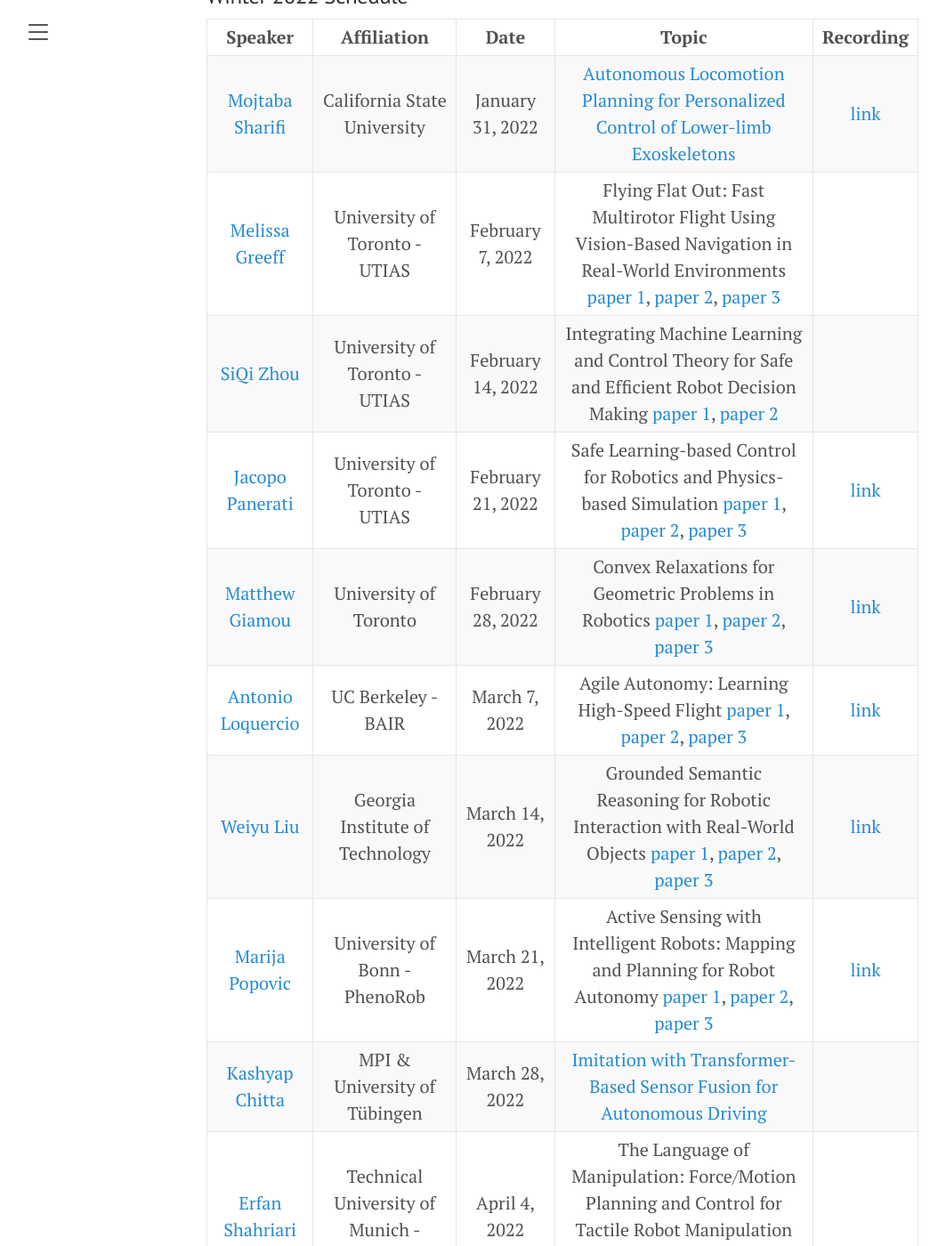
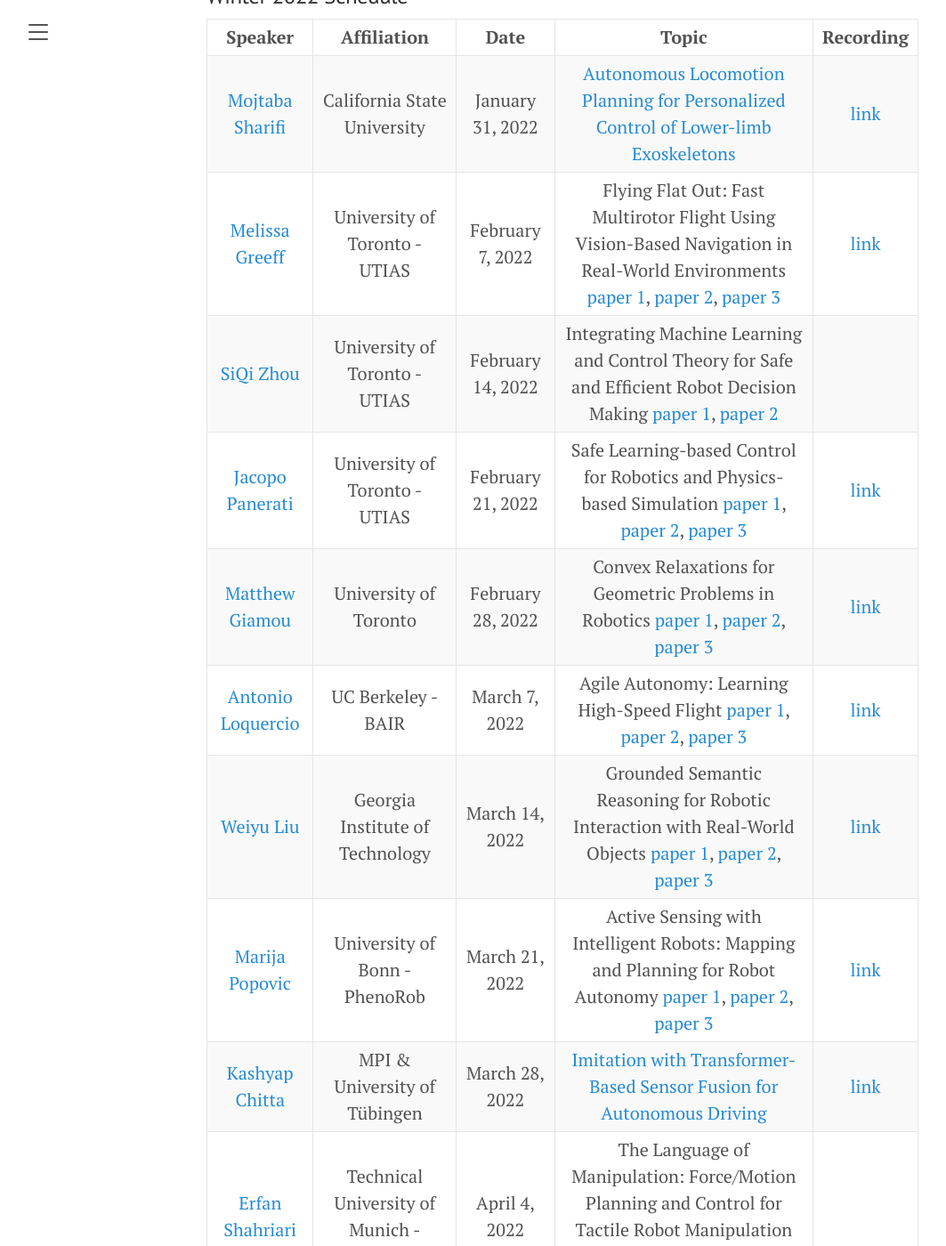
Before and after one commit to uoft-cs-robotics/toronto-air, a Jekyll site: the page built from index.md, in a window 1280 px wide and 1400 px high, scrolled down 1044 px. Shown: the whole window at 89% size, without its empty margins (8-1071 px from the left). Built offline with Jekyll 4.4.1, drawn with Linux system fonts in a browser that asks for light colours; our own code applies the rules of GitHub Pages for plain Markdown files.

Commit message:
added link to videos

```diff
--- a/index.md
+++ b/index.md
@@ -56,14 +56,14 @@ Past talks are also available on our [YouTube Channel](https://www.youtube.com/c
 | Speaker      | Affiliation | Date      | Topic |    Recording     |
 | :----:       |    :----:   |        :----: |     :----: |       :----: |
 |[Mojtaba Sharifi](https://sites.google.com/ualberta.ca/mojtabasharifi/)| California State University | January 31, 2022| [Autonomous Locomotion Planning for Personalized Control of Lower-limb Exoskeletons](https://ieeexplore.ieee.org/abstract/document/9520273)| [link](https://youtu.be/L0YIDZHOZc0) |
-|[Melissa Greeff](https://www.linkedin.com/in/melissagreeff)| University of Toronto - UTIAS | February 7, 2022| Flying Flat Out: Fast Multirotor Flight Using Vision-Based Navigation in Real-World Environments [paper 1](https://arxiv.org/abs/2109.15174), [paper 2](https://doi.org/10.1109/CDC45484.2021.9683661), [paper 3](https://doi.org/10.1016/j.ifacol.2020.12.2411) |  |
+|[Melissa Greeff](https://www.linkedin.com/in/melissagreeff)| University of Toronto - UTIAS | February 7, 2022| Flying Flat Out: Fast Multirotor Flight Using Vision-Based Navigation in Real-World Environments [paper 1](https://arxiv.org/abs/2109.15174), [paper 2](https://doi.org/10.1109/CDC45484.2021.9683661), [paper 3](https://doi.org/10.1016/j.ifacol.2020.12.2411) | [link](https://youtu.be/5xG43lORMWw) |
 |[SiQi Zhou](http://siqizhou.com/)| University of Toronto - UTIAS | February 14, 2022| Integrating Machine Learning and Control Theory for Safe and Efficient Robot Decision Making [paper 1](https://journals.sagepub.com/doi/abs/10.1177/0278364920953902), [paper 2](https://ieeexplore.ieee.org/abstract/document/9632405) |  |
 |[Jacopo Panerati](https://jacopopanerati.github.io/)| University of Toronto - UTIAS | February 21, 2022| Safe Learning-based Control for Robotics and Physics-based Simulation [paper 1](https://arxiv.org/abs/2109.06325), [paper 2](https://arxiv.org/abs/2108.06266), [paper 3](https://arxiv.org/abs/2103.02142) | [link](https://youtu.be/iwneE9LGXf4) |
 |[Matthew Giamou](https://mattgiamou.ca/)| University of Toronto | February 28, 2022 | Convex Relaxations for Geometric Problems in Robotics [paper 1](https://arxiv.org/abs/2108.13720), [paper 2](https://arxiv.org/abs/2109.03374), [paper 3](http://www.roboticsproceedings.org/rss16/p007.html) | [link](https://youtu.be/yRpSAKAjAtE) |
 |[Antonio Loquercio](https://antonilo.github.io/) | UC Berkeley - BAIR  | March 7, 2022 | Agile Autonomy: Learning High-Speed Flight [paper 1](https://www.science.org/doi/10.1126/scirobotics.abg5810), [paper 2](https://arxiv.org/abs/2006.05768), [paper 3](https://arxiv.org/abs/2009.00563) | [link](https://youtu.be/5BA1Wm6SWQY) |
 |[Weiyu Liu](http://weiyuliu.com/) | Georgia Institute of Technology | March 14, 2022 | Grounded Semantic Reasoning for Robotic Interaction with Real-World Objects [paper 1](http://www.roboticsproceedings.org/rss17/p035.html), [paper 2](https://arxiv.org/abs/2011.06431), [paper 3](https://arxiv.org/abs/2110.10189)  | [link](https://youtu.be/wPZGifNvyS0) |
 |[Marija Popovic](https://mpopovic.io/) | University of Bonn - PhenoRob | March 21, 2022 | Active Sensing with Intelligent Robots: Mapping and Planning for Robot Autonomy [paper 1](https://link.springer.com/article/10.1007/s10514-020-09903-2), [paper 2](https://arxiv.org/abs/2109.13570), [paper 3](https://arxiv.org/abs/2109.14257) | [link](https://youtu.be/_1KlCTumt3Q) |
-|[Kashyap Chitta](https://kashyap7x.github.io/) | MPI & University of Tübingen | March 28, 2022 | [Imitation with Transformer-Based Sensor Fusion for Autonomous Driving](https://openaccess.thecvf.com/content/CVPR2021/html/Prakash_Multi-Modal_Fusion_Transformer_for_End-to-End_Autonomous_Driving_CVPR_2021_paper.html) | |
+|[Kashyap Chitta](https://kashyap7x.github.io/) | MPI & University of Tübingen | March 28, 2022 | [Imitation with Transformer-Based Sensor Fusion for Autonomous Driving](https://openaccess.thecvf.com/content/CVPR2021/html/Prakash_Multi-Modal_Fusion_Transformer_for_End-to-End_Autonomous_Driving_CVPR_2021_paper.html) | [link](https://youtu.be/-GMhYcxOiEU) |
 |[Erfan Shahriari](https://www.mirmi.tum.de/rsi/team/rsi-mitarbeiter/shahriari-erfan/) |  Technical University of Munich - MIRMI, RSI | April 4, 2022 | The Language of Manipulation: Force/Motion Planning and Control for Tactile Robot Manipulation [paper 1](https://doi.org/10.1109/HUMANOIDS.2017.8239548), [paper 2](https://doi.org/10.1109/LRA.2022.3142903), [paper 3](https://doi.org/10.1109/LRA.2019.2953662), [paper 4](https://doi.org/10.23919/ACC.2018.8431718), [paper 5](https://doi.org/10.1109/IROS40897.2019.8968249) | |
 
 
```
